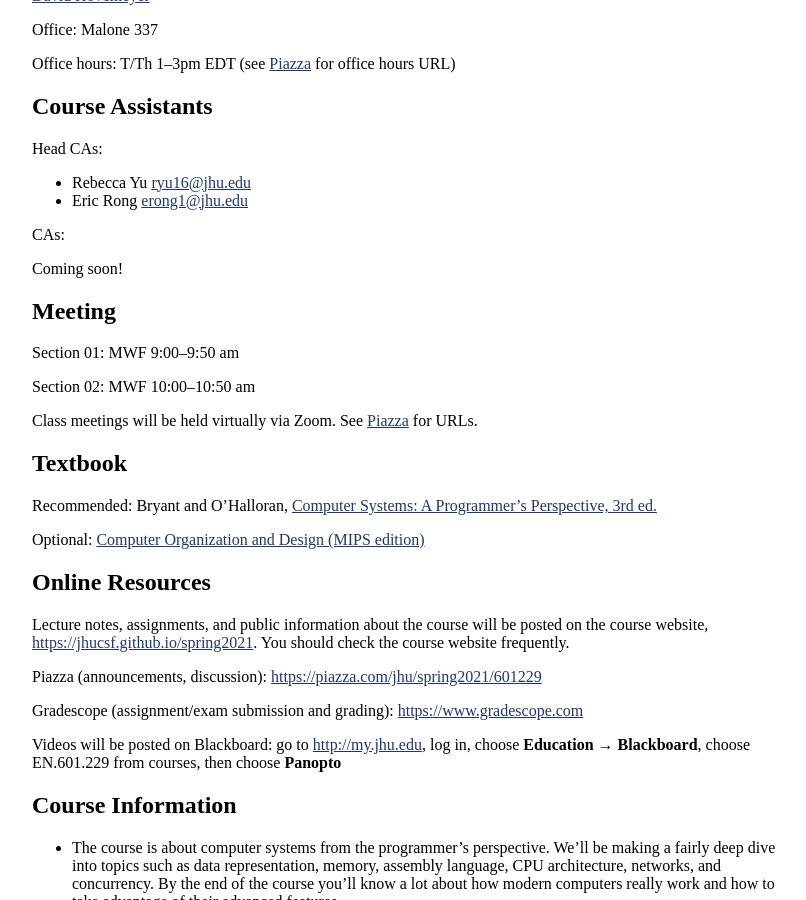
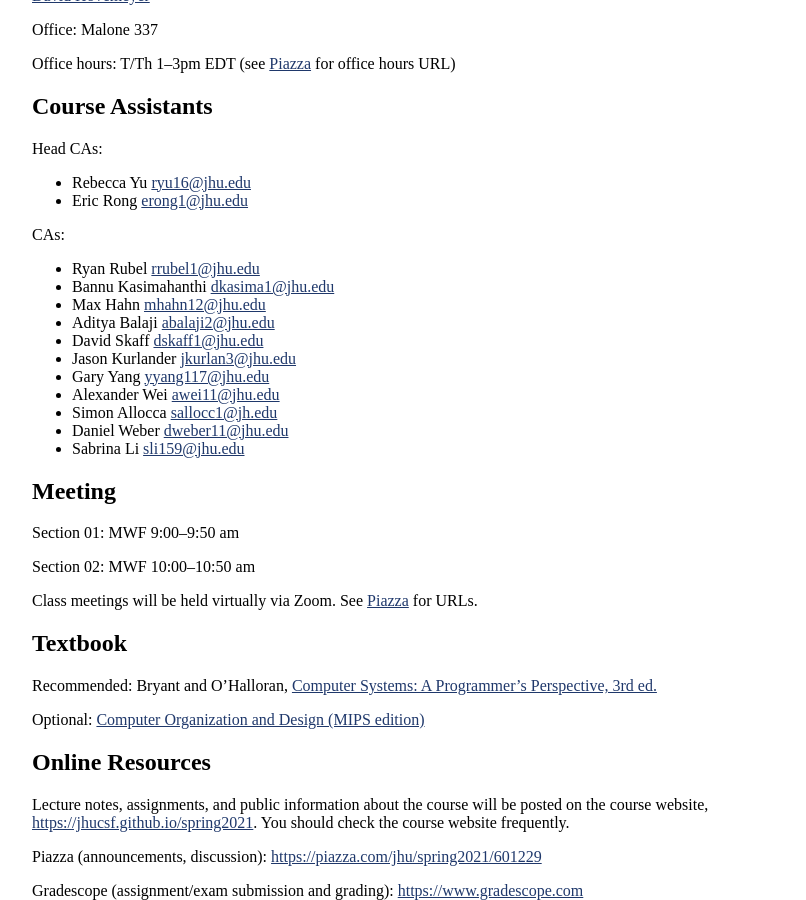
Before and after one commit to jhucsf/spring2021, a Jekyll site: the page built from syllabus.md, in a window 1280 px wide and 900 px high, scrolled down 344 px. Shown: the whole window, without its empty margins (224-1030 px from the left). Built offline with Jekyll 4.4.1, drawn with Linux system fonts in a browser that asks for light colours.

Commit message:
spring 2021 CAs

```diff
--- a/syllabus.md
+++ b/syllabus.md
@@ -27,20 +27,17 @@ Head CAs:
 
 CAs:
 
-Coming soon!
-
-<!--
-* Adyant    Balaji [abalaji2@jhu.edu](mailto:abalaji2@jhu.edu)
-* Alison    Lee [alee231@jhu.edu](mailto:alee231@jhu.edu)
-* Charissa    Zou [czou9@jh.edu](mailto:czou9@jh.edu)
-* Dikshith (Bannu)    Kasimahanthi [dkasima1@jhu.edu](mailto:dkasima1@jhu.edu)
-* Jason    Kurlander [jkurlan3@jhu.edu](mailto:jkurlan3@jhu.edu)
-* Ryan    Rubel [rrubel1@jhu.edu](mailto:rrubel1@jhu.edu)
-* Simon    Allocca [sallocc1@jh.edu](mailto:sallocc1@jh.edu)
-* Yunxiao (Gary)    Yang [yyang117@jhu.edu](mailto:yyang117@jhu.edu)
-* Shravan Venkatesan [svenka16@jhu.edu](mailto:svenka16@jhu.edu)
-* David Skaff [dskaff1@jhu.edu](mailto:dskaff1@jhu.edu)
--->
+* Ryan Rubel <rrubel1@jhu.edu>
+* Bannu Kasimahanthi <dkasima1@jhu.edu>
+* Max Hahn <mhahn12@jhu.edu>
+* Aditya Balaji <abalaji2@jhu.edu>
+* David Skaff <dskaff1@jhu.edu>
+* Jason Kurlander <jkurlan3@jhu.edu>
+* Gary Yang <yyang117@jhu.edu>
+* Alexander Wei <awei11@jhu.edu>
+* Simon Allocca <sallocc1@jh.edu>
+* Daniel Weber <dweber11@jhu.edu>
+* Sabrina Li <sli159@jhu.edu>
 
 ## Meeting
 
```
